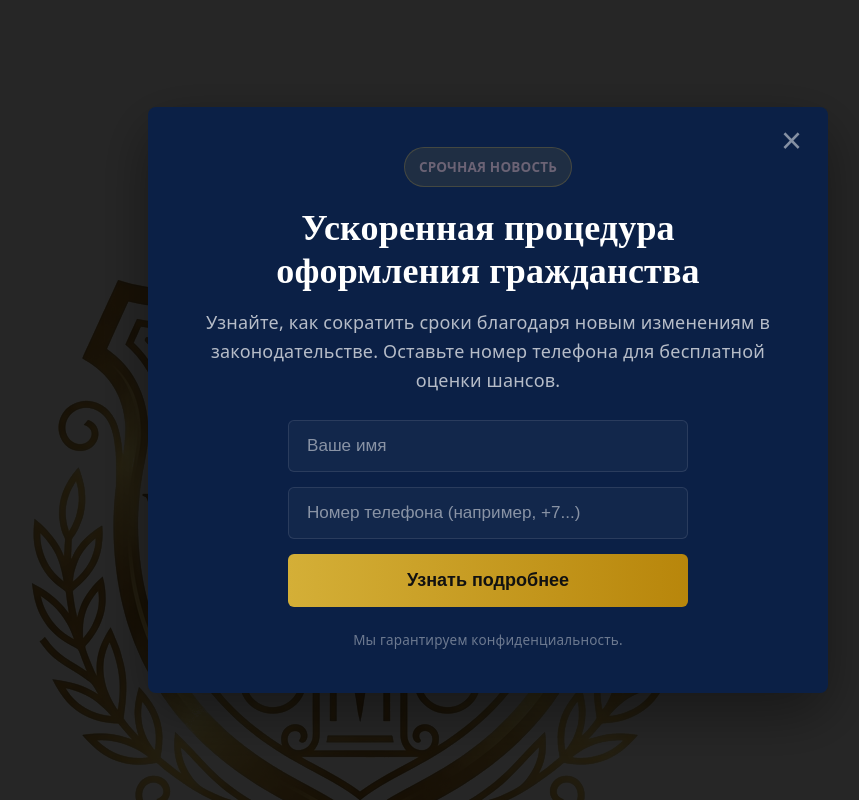
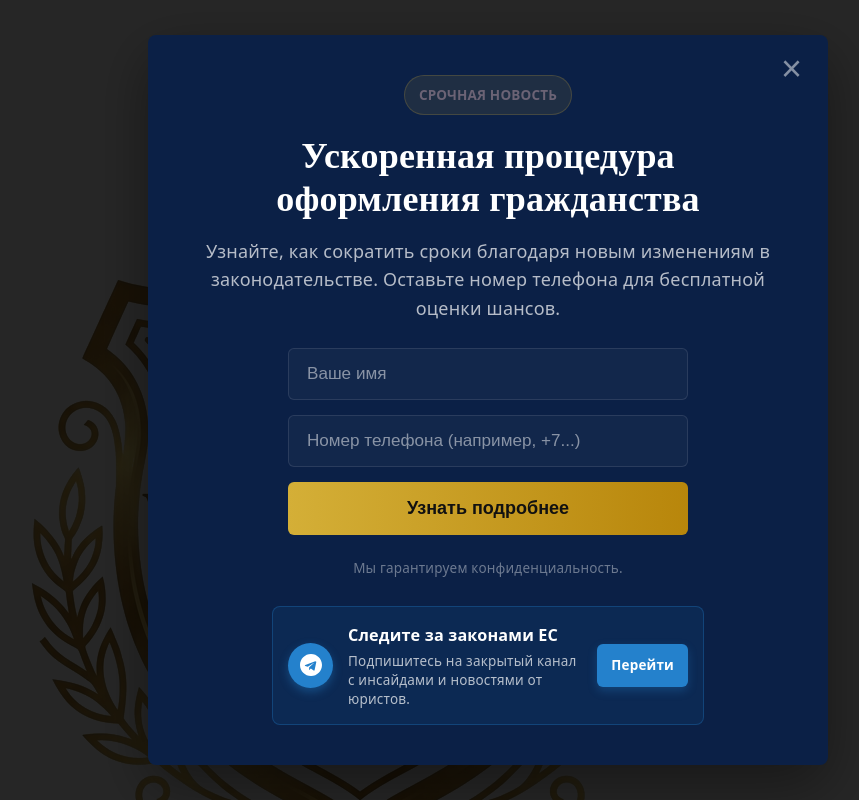
Before and after one commit to gennadiyyasnov-maker/eurostatus, a website built with Vite: page index.html in a window 1280 px wide. Shown: the top 800 px of the page, without its empty margins (152-1011 px from the left). Built offline with nearby package versions, Linux system fonts and the light colour scheme.

Commit message:
Add Telegram subscription CTA to welcome modal

```diff
--- a/index.html
+++ b/index.html
@@ -698,6 +698,19 @@ document.addEventListener('DOMContentLoaded',function(){
         <button onmouseout="this.style.background='#eab308'" onmouseover="this.style.background='#d19e07'" style="width: 100%; padding: 16px; font-size: 1rem; border-radius: 6px; border: none; font-weight: 600; cursor: pointer; background: linear-gradient(90deg, #d4af37, #b8860b); color: #111; transition: 0.3s;" type="submit">Узнать подробнее</button>
         <div style="font-size: 0.75rem; color: rgba(255,255,255,0.4); margin-top: 5px;">Мы гарантируем конфиденциальность.</div>
     </form>
+
+    <!-- Telegram Subscription CTA -->
+    <div style="margin-top: 25px; max-width: 400px; margin-left: auto; margin-right: auto; padding: 15px; background: rgba(36, 129, 204, 0.1); border: 1px solid rgba(36, 129, 204, 0.3); border-radius: 8px; text-align: left; display: flex; align-items: center; gap: 15px;">
+        <div style="flex-shrink: 0; width: 45px; height: 45px; border-radius: 50%; background: #2481CC; display: flex; align-items: center; justify-content: center; box-shadow: 0 4px 10px rgba(36, 129, 204, 0.4);">
+            <svg fill="#fff" width="22" height="22" viewBox="0 0 24 24"><path d="M12 0c-6.627 0-12 5.373-12 12s5.373 12 12 12 12-5.373 12-12-5.373-12-12-12zm5.894 8.221l-1.97 9.28c-.145.658-.537.818-1.084.508l-3-2.21-1.446 1.394c-.14.18-.357.223-.548.223l.188-2.85 5.18-4.686c.223-.195-.054-.285-.346-.086l-6.405 4.029-2.76-.864c-.602-.185-.615-.602.125-.892l10.796-4.164c.502-.186.945.107.77.808z"/></svg>
+        </div>
+        <div style="flex-grow: 1;">
+            <div style="color: #fff; font-size: 0.9rem; font-weight: 600; margin-bottom: 4px;">Следите за законами ЕС</div>
+            <div style="color: rgba(255,255,255,0.7); font-size: 0.75rem; line-height: 1.4;">Подпишитесь на закрытый канал с инсайдами и новостями от юристов.</div>
+        </div>
+        <a href="https://t.me/eurostatusof" target="_blank" style="flex-shrink: 0; padding: 8px 14px; background: #2481CC; color: #fff; text-decoration: none; border-radius: 6px; font-size: 0.75rem; font-weight: 600; transition: background 0.3s; box-shadow: 0 4px 10px rgba(36,129,204,0.3);" onmouseover="this.style.background='#1d6fa5'" onmouseout="this.style.background='#2481CC'">Перейти</a>
+    </div>
+
 </div>
 </div>
 
```
